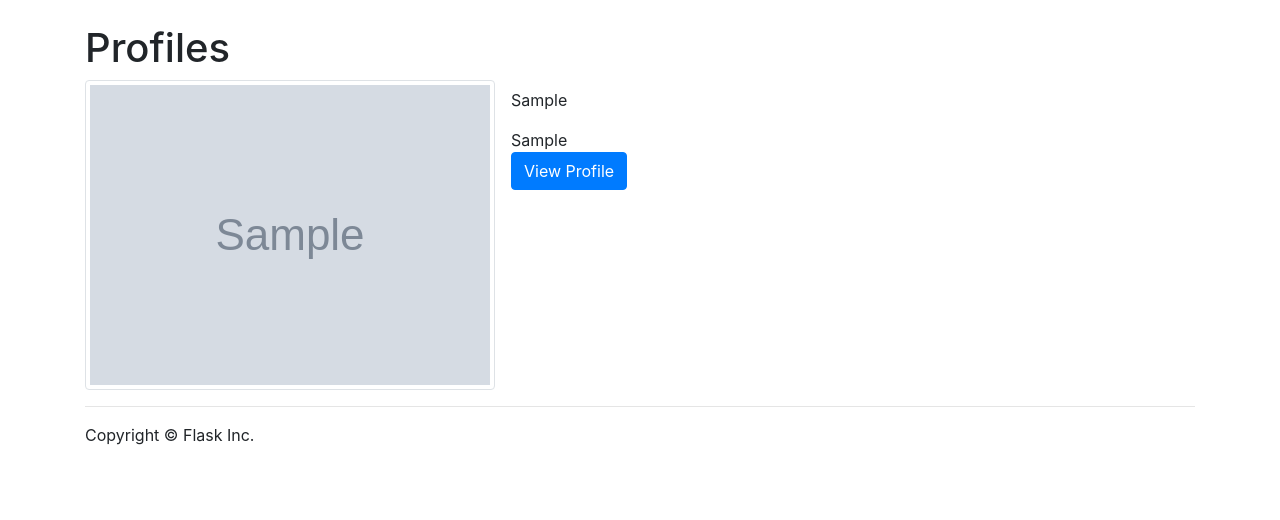
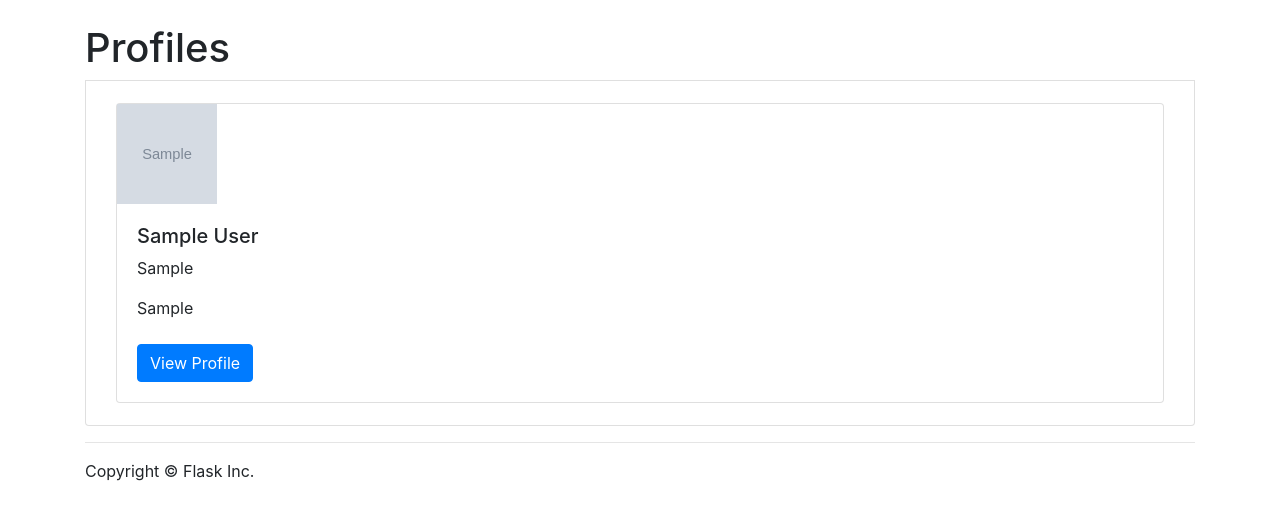
Before and after one commit to Gabrielle-Joy/info3180-project1, a Flask app: page /profiles in a window 1280 px wide. Shown: the part 56-576 px from the top of the page. Run offline with Flask 2, Linux system fonts and the light colour scheme; tables that the repository leaves empty hold one stand-in row (values such as "Sample post"); grey boxes marked "Sample" are stand-in pictures; some libraries are stand-ins or nearby versions.

Commit message:
touch ups

```diff
--- a/app/forms.py
+++ b/app/forms.py
@@ -12,7 +12,7 @@
     firstName = StringField('First Name', validators=[DataRequired()])
     lastName = StringField('Last Name', validators=[DataRequired()])
     gender = SelectField(
-        'Gender', choices=[('SG', 'Select Gender'), ('M', 'Male'), ('F', 'Female')],
+        'Gender', choices=[('SG', 'Select Gender'), ('Male', 'Male'), ('Female', 'Female')],
         validators=[DataRequired()]
     )
     email = StringField('Email', validators=[DataRequired(), Email()])
--- a/app/models.py
+++ b/app/models.py
@@ -18,7 +18,7 @@
     date= db.Column(db.String(80))
     bio = db.Column(db.String(255))
     file_location = db.Column(db.String(100))
-    date_joined = db.Column(db.DateTime)
+    date_joined = db.Column(db.Date)
 
     def __init__(self, first_name, last_name, gender, email, location, bio,file_location):
         self.first_name = first_name
@@ -28,7 +28,7 @@
         self.gender = gender
         self.bio = bio
         self.file_location = file_location
-        temp = datetime.datetime.now()
+        temp = datetime.datetime.utcnow()
         self.date_joined = temp.strftime("%B %m, %Y")
 
 
--- a/app/static/css/app.css
+++ b/app/static/css/app.css
@@ -1,3 +1,17 @@
 body {
     padding-top: 5rem;
 }
+
+img.profile {
+    height: 100px;
+    width: 100px;
+}
+
+img.profile-list {
+    height: 250px;
+    width: 250px;
+}
+
+.card {
+    margin: 10px;
+}
--- a/app/templates/profiles.html
+++ b/app/templates/profiles.html
@@ -2,15 +2,18 @@
 
 {% block main %}
     <h1 class="page-header">Profiles</h1>
+    <div class="list-group-item">
     {% for user in records %}
-        <div class="media ">
-            <img src="{{ url_for('static', filename="uploads/" + user.file_location) }}"   class="align-self-center mr-3 img-thumbnail" alt="...">
-            <div class="media-body">
-                <h5 class="mt-0">{{user.firstName}} {{user.lastName}}</h5>
+        <div class="card">
+            <img src="{{ url_for('static', filename="uploads/" + user.file_location) }}"   class="profile" alt="...">
+            <div class="card-body">
+                <h5>{{user.first_name}} {{user.last_name}}</h5>
                 <p>{{user.gender}}</p>
                 <p class="mb-0">{{user.location}}</p>
-                <button type="" class="btn btn-primary">View Profile</button>
+                <br>
+                <a href="{{ url_for('userProfile', userid= user.id) }}" class="btn btn-primary">View Profile</a>
             </div>
         </div>
     {% endfor %}
+    </div>
 {% endblock %}
--- a/migrations/versions/fecab79d3851_.py
+++ b/migrations/versions/cfc5a8cff326_.py
@@ -1,8 +1,8 @@
 """empty message
 
-Revision ID: fecab79d3851
+Revision ID: cfc5a8cff326
 Revises:
-Create Date: 2020-04-13 17:28:24.211072
+Create Date: 2020-04-14 19:10:00.382897
 
 """
 from alembic import op
@@ -10,7 +10,7 @@
 
 
 # revision identifiers, used by Alembic.
-revision = 'fecab79d3851'
+revision = 'cfc5a8cff326'
 down_revision = None
 branch_labels = None
 depends_on = None
```
Also changed, not shown: app/templates/userProfile.html (+6 -5 lines), 4 other files.
